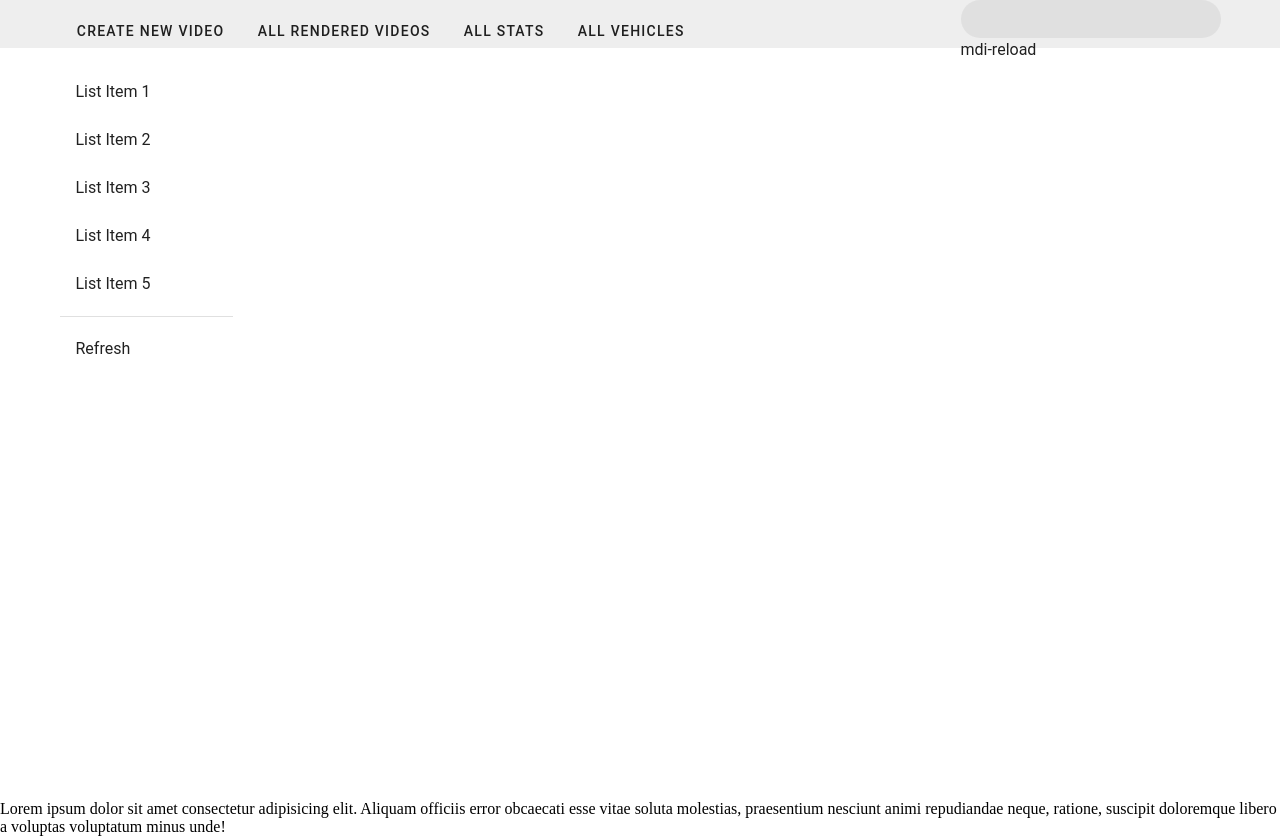
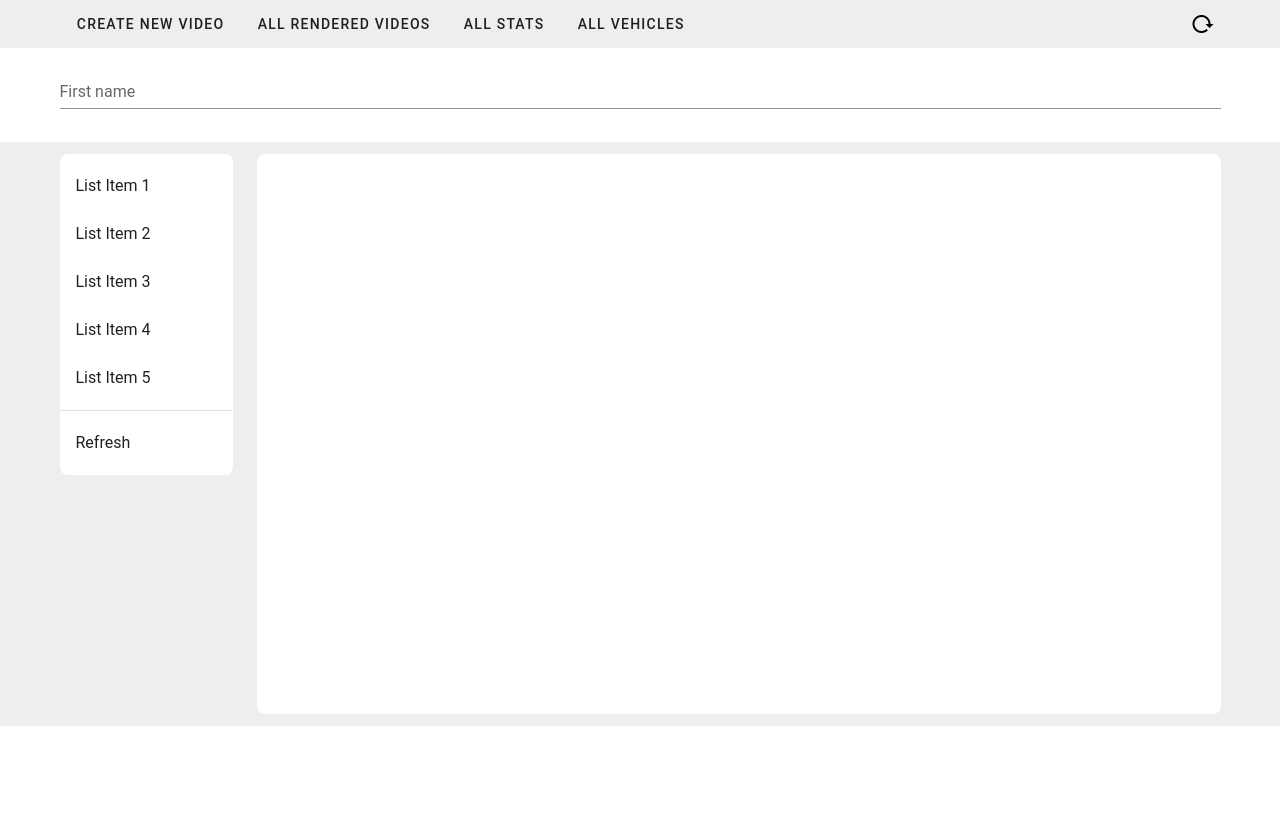
Before and after one commit to zakirsoft/vuetify-card-component, a Vue app: page / in a window 1280 px wide. After the commit the page ends 800 px from the top, so only its background shows below. Built offline with nearby package versions, Linux system fonts and the light colour scheme.

Commit message:
material font add

```diff
--- a/package.json
+++ b/package.json
@@ -15,6 +15,7 @@
     "vuex": "^3.4.0"
   },
   "devDependencies": {
+    "@mdi/font": "^6.2.95",
     "@vue/cli-plugin-babel": "~4.5.0",
     "@vue/cli-plugin-eslint": "~4.5.0",
     "@vue/cli-plugin-router": "~4.5.0",
--- a/src/App.vue
+++ b/src/App.vue
@@ -1,15 +1,21 @@
 <template>
   <div id="app">
-    <app-header />
-    <router-view/>
+    <v-app id="inspire">
+      <app-header />
+      <app-search />
+      <v-main class="white">
+        <router-view/>
+      </v-main>
+    </v-app>
   </div>
 </template>
 
 <script>
+import AppSearch from './components/AppSearch.vue'
 import AppHeader from './components/AppHeader.vue'
 
 export default {
-  components: { AppHeader },
+  components: { AppHeader,AppSearch },
 }
 </script>
 
--- a/src/components/AppHeader.vue
+++ b/src/components/AppHeader.vue
@@ -1,5 +1,4 @@
 <template>
-  <v-app id="inspire">
     <v-app-bar color="grey lighten-3" flat dense class="flex-grow-0" >
       <v-container class="py-0 fill-height">
         <v-hover v-slot="{ hover }" v-for="link in links" :key="link">
@@ -31,50 +30,12 @@
 
         <v-spacer></v-spacer>
 
-        <v-responsive max-width="260">
-          <v-text-field dense flat hide-details rounded solo-inverted></v-text-field>
-          mdi-reload
+        <v-responsive max-width="30">
+          <!-- <v-text-field dense flat hide-details rounded solo-inverted></v-text-field> -->
+          <v-icon class="black--text">mdi-reload</v-icon>
         </v-responsive>
       </v-container>
     </v-app-bar>
-
-    <v-main class="white lighten-3">
-      <v-container>
-        <v-row>
-          <v-col cols="2">
-            <v-sheet rounded="lg">
-              <v-list color="transparent">
-                <v-list-item v-for="n in 5" :key="n" link>
-                  <v-list-item-content>
-                    <v-list-item-title>
-                      List Item {{ n }}
-                    </v-list-item-title>
-                  </v-list-item-content>
-                </v-list-item>
-
-                <v-divider class="my-2"></v-divider>
-
-                <v-list-item link color="grey lighten-4">
-                  <v-list-item-content>
-                    <v-list-item-title>
-                      Refresh
-                    </v-list-item-title>
-                  </v-list-item-content>
-                </v-list-item>
-              </v-list>
-            </v-sheet>
-          </v-col>
-
-          <v-col>
-            <v-sheet min-height="70vh" rounded="lg">
-              <!--  -->
-            </v-sheet>
-          </v-col>
-        </v-row>
-      </v-container>
-    </v-main>
-    <!-- Vue Template HTML Markup -->
-  </v-app>
 </template>
 
 <script>
@@ -86,6 +47,14 @@
         'All Stats',
         'all Vehicles',
       ],
+
+        rules: {
+          age: [
+            val => val < 10 || `I don't believe you!`,
+          ],
+          animal: [val => (val || '').length > 0 || 'This field is required'],
+          name: [val => (val || '').length > 0 || 'This field is required'],
+        },
     }),
   }
 </script>
--- /dev/null
+++ b/src/components/AppSearch.vue
@@ -0,0 +1,76 @@
+<template>
+  <v-card flat>
+    <v-snackbar
+      v-model="snackbar"
+      absolute
+      top
+      right
+      color="success"
+    >
+      <span>Registration successful!</span>
+      <v-icon dark>
+        mdi-checkbox-marked-circle
+      </v-icon>
+    </v-snackbar>
+
+    <v-form
+      ref="form"
+      @submit.prevent="submit"
+    >
+      <v-container>
+        <v-row>
+          <v-col
+            cols="12"
+            sm="12"
+          >
+            <v-text-field
+              v-model="form.first"
+              :rules="rules.name"
+              color="purple darken-2"
+              label="First name"
+              required
+            ></v-text-field>
+          </v-col>
+
+        </v-row>
+      </v-container>
+    </v-form>
+  </v-card>
+</template>
+<script>
+  export default {
+    data () {
+      const defaultForm = Object.freeze({
+        first: '',
+      })
+
+      return {
+        form: Object.assign({}, defaultForm),
+        rules: {
+          name: [val => (val || '').length > 0 || 'This field is required'],
+        },
+        snackbar: false,
+        defaultForm,
+      }
+    },
+
+    computed: {
+      formIsValid () {
+        return (
+          this.form.first
+        )
+      },
+    },
+
+    methods: {
+      resetForm () {
+        this.form = Object.assign({}, this.defaultForm)
+        this.$refs.form.reset()
+      },
+      submit () {
+        this.snackbar = true
+        this.resetForm()
+      },
+    },
+  }
+</script>
--- a/src/plugins/vuetify.js
+++ b/src/plugins/vuetify.js
@@ -2,9 +2,15 @@
 import Vue from 'vue'
 import Vuetify from 'vuetify'
 import 'vuetify/dist/vuetify.min.css'
+import '@mdi/font/css/materialdesignicons.css' // Ensure you are using css-loader
+
 
 Vue.use(Vuetify)
 
-const opts = {}
+const opts = {
+  icons: {
+    iconfont: 'mdi', // default - only for display purposes
+  },
+}
 
 export default new Vuetify(opts)
--- a/src/views/Home.vue
+++ b/src/views/Home.vue
@@ -1,6 +1,38 @@
 <template>
-  <div>
-    Lorem ipsum dolor sit amet consectetur adipisicing elit. Aliquam officiis error obcaecati esse vitae soluta molestias, praesentium nesciunt animi repudiandae neque, ratione, suscipit doloremque libero a voluptas voluptatum minus unde!
+  <div class="grey lighten-3">
+    <v-container>
+      <v-row>
+        <v-col cols="2">
+          <v-sheet rounded="lg">
+            <v-list color="transparent">
+              <v-list-item v-for="n in 5" :key="n" link>
+                <v-list-item-content>
+                  <v-list-item-title>
+                    List Item {{ n }}
+                  </v-list-item-title>
+                </v-list-item-content>
+              </v-list-item>
+
+              <v-divider class="my-2"></v-divider>
+
+              <v-list-item link color="grey lighten-4">
+                <v-list-item-content>
+                  <v-list-item-title>
+                    Refresh
+                  </v-list-item-title>
+                </v-list-item-content>
+              </v-list-item>
+            </v-list>
+          </v-sheet>
+        </v-col>
+
+        <v-col>
+          <v-sheet min-height="70vh" rounded="lg">
+            <!--  -->
+          </v-sheet>
+        </v-col>
+      </v-row>
+    </v-container>
   </div>
 </template>
 
```
Also changed, not shown: src/components/PostCard.vue (added, +17 -0 lines), 1 other file (tests, documents, lock files or other folders).
